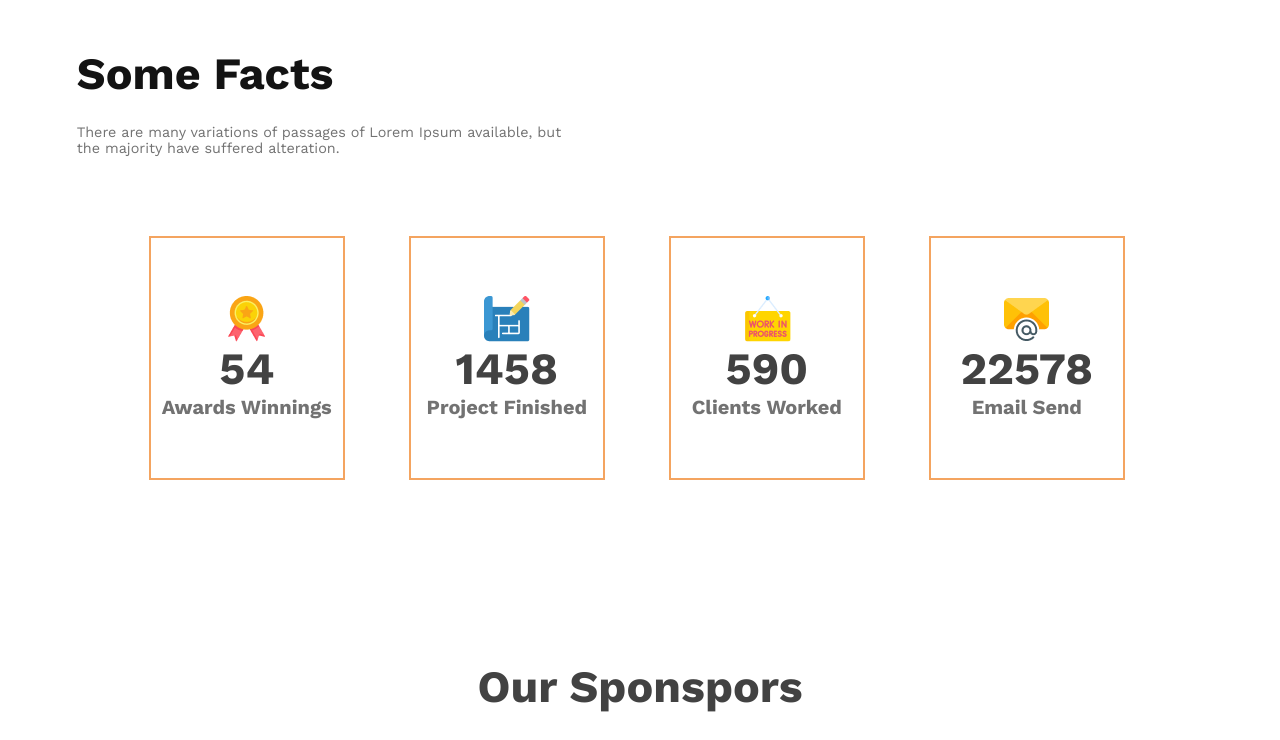
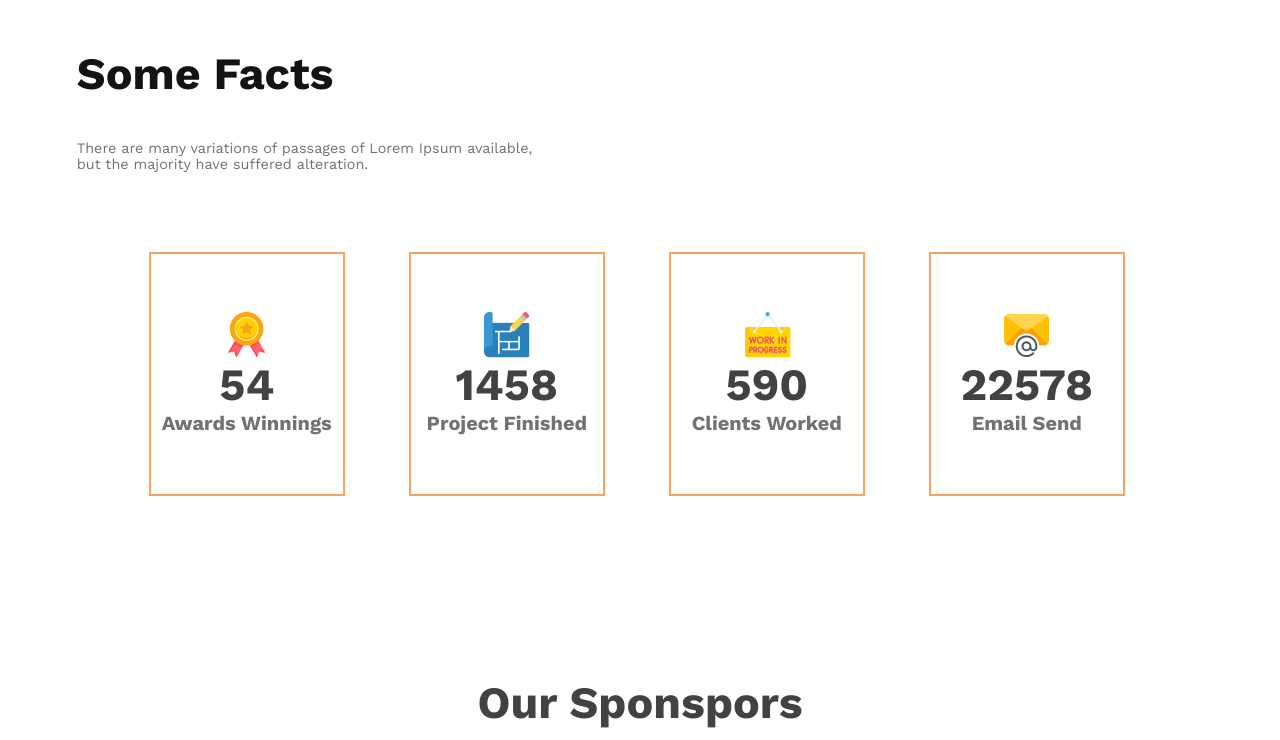
Before and after one commit to joy55566/g3-architects-web, a plain HTML site: page index.html in a window 1280 px wide. Shown: the part 1773-2513 px from the top of the page. Drawn offline with nearby package versions, Linux system fonts and the light colour scheme.

Commit message:
sixth commit

```diff
--- a/index.html
+++ b/index.html
@@ -83,7 +83,9 @@
 
         <section class="some-facts">
             <h1 class="f-head dark1">Some Facts</h1>
-            <p class="f-ph dark3">There are many variations of passages of Lorem Ipsum available, but <br>the majority have suffered alteration.</p>
+            <p class="f-ph dark3">
+                There are many variations of passages of Lorem Ipsum available,
+                but the majority have suffered alteration.</p>
             <div class="facts-container">
                 <div class="facts-card">
                     <div class="inside-card display-flex">
--- a/style.css
+++ b/style.css
@@ -143,6 +143,7 @@ nav ul a {
 .f-ph{
     font-size: 0.9rem;
     margin-bottom: 80px;
+    white-space: pre-line;
 }
 
 .facts-container{
```
